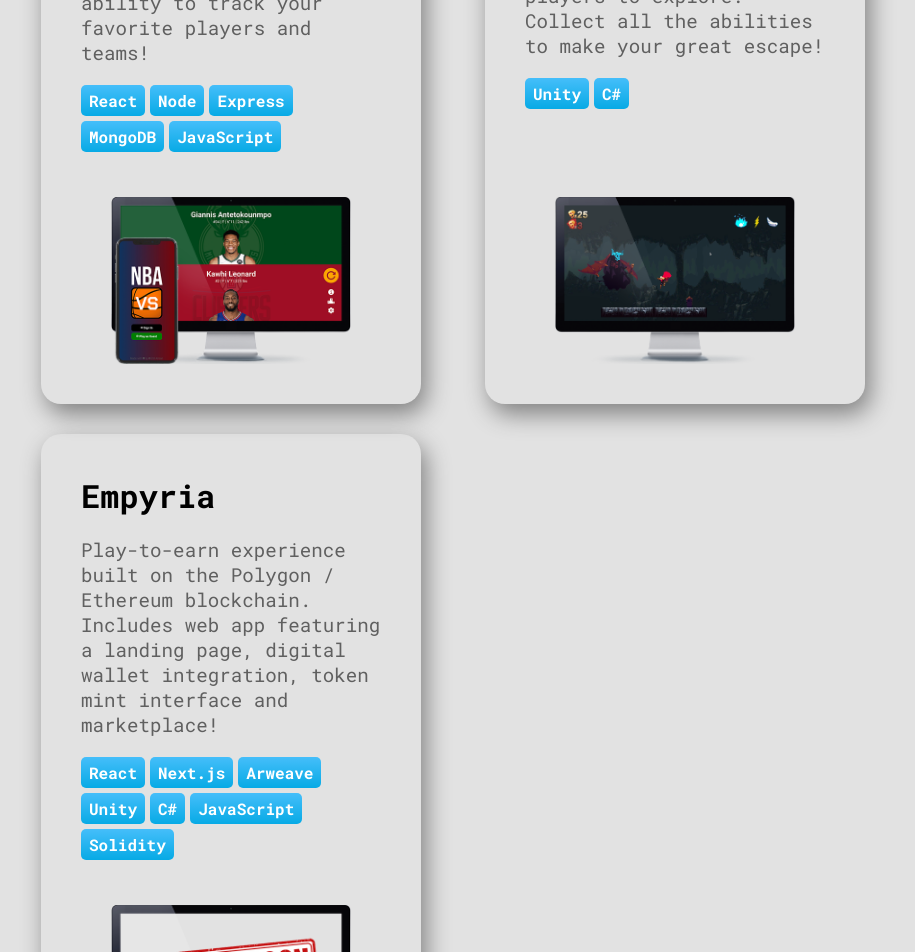
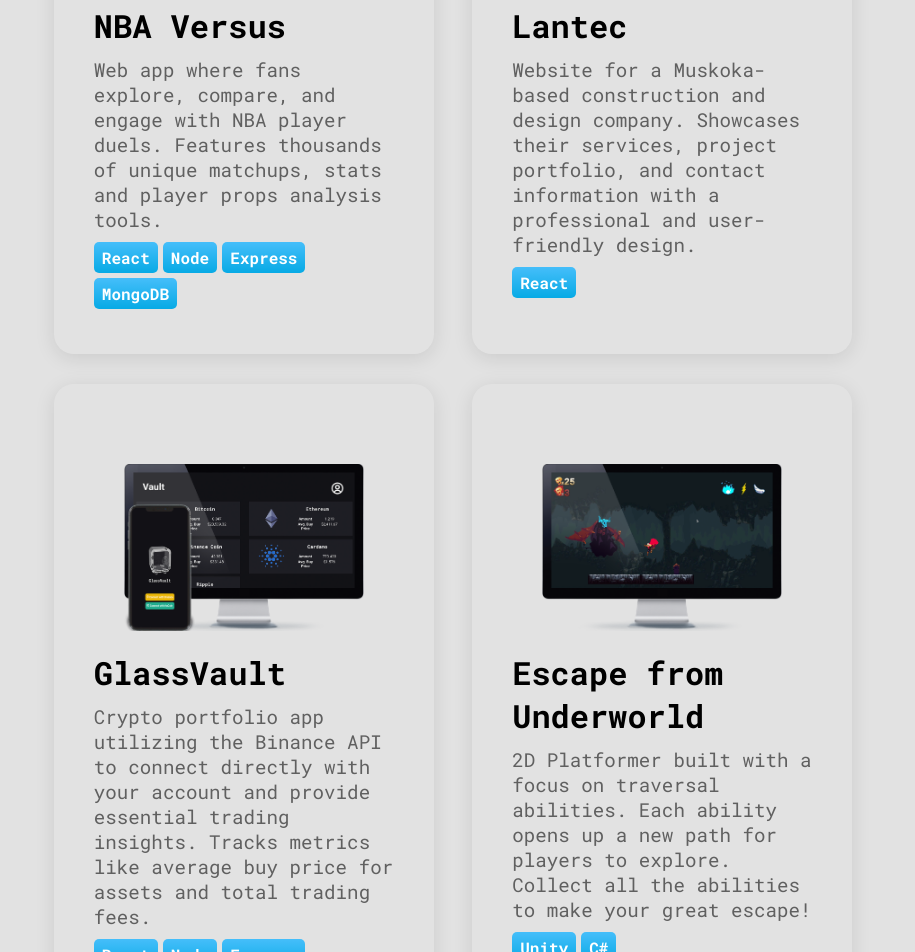
Before and after one commit to Ctrl-Ahsan/ctrl-ahsan.github.io, a React (Create React App) app: page / in a window 1280 px wide. Shown: the part 1640-2592 px from the top of the page, without its empty margins (187-1102 px from the left). Built offline with nearby package versions, Linux system fonts and the light colour scheme.

Commit message:
Update Projects
- Add GlassVault and Lantec projects
- Update project card UI
- Refactor projects into an array
- Remove & operator from css

```diff
--- a/src/components/ProjectPanel.jsx
+++ b/src/components/ProjectPanel.jsx
@@ -2,30 +2,30 @@
 import { FaCode } from "react-icons/fa"
 import escape from "../assets/escape.png"
 import nbaversus from "../assets/nbaversus.png"
-import comingsoon from "../assets/comingsoon.png"
+import lantec from "../assets/lantec.png"
+import glassvault from "../assets/glassvault.png"
 
 const ProjectPanel = () => {
     const ProjectPanelContainer = styled.div`
         width: 85%;
         z-index: 1;
-
         display: flex;
         flex-direction: column;
         align-items: center;
         margin: 30px auto;
 
-        & .heading {
+        .heading {
             margin-top: 50px;
             margin-bottom: 100px;
             font-size: 3em;
             font-weight: 500;
         }
 
-        & .list {
+        .list {
             display: grid;
             justify-content: center;
             grid-template-columns: 1fr 1fr 1fr;
-            column-gap: 5vw;
+            column-gap: 3vw;
             row-gap: 30px;
 
             @media screen and (max-width: 1440px) {
@@ -36,22 +36,24 @@
             }
         }
 
-        & .item {
+        .item {
             border-radius: 20px;
-            box-shadow: 5px 10px 25px grey;
-
-            height: auto;
-            width: auto;
+            box-shadow: 0px 4px 20px rgba(0, 0, 0, 0.1);
+            transition: transform 0.3s, box-shadow 0.3s;
+            cursor: pointer;
             max-width: 300px;
-
             text-align: left;
             padding: 40px;
-
             display: flex;
             flex-direction: column;
             justify-content: space-between;
 
-            & a {
+            :hover {
+                transform: scale(1.05);
+                box-shadow: 0px 6px 30px rgba(0, 0, 0, 0.2);
+            }
+
+            a {
                 color: black;
                 text-decoration: none;
 
@@ -65,25 +67,25 @@
             }
         }
 
-        & .title {
+        .title {
             font-weight: 700;
             font-size: 2em;
         }
 
-        & .description {
+        .description {
             color: #606060;
             font-size: 1.2em;
-            padding: 20px 0px;
+            padding: 10px 0px;
         }
 
-        & .tags {
+        .tags {
             display: flex;
             flex-direction: row;
             justify-content: flex-start;
             flex-wrap: wrap;
         }
 
-        & .tag {
+        .tag {
             background-image: linear-gradient(#45befa, #07aae5);
             color: white;
             font-size: 1em;
@@ -94,7 +96,7 @@
             border-radius: 5px;
         }
 
-        & .image {
+        .image {
             width: 80%;
             max-height: fit-content;
             margin: 40px auto;
@@ -102,6 +104,43 @@
             justify-content: center;
         }
     `
+
+    const projects = [
+        {
+            title: "NBA Versus",
+            description:
+                "Web app where fans explore, compare, and engage with NBA player duels. Features thousands of unique matchups, stats and player props analysis tools.",
+            tags: ["React", "Node", "Express", "MongoDB"],
+            image: nbaversus,
+            link: "https://www.nbaversus.com",
+        },
+
+        {
+            title: "Lantec",
+            description:
+                "Website for a Muskoka-based construction and design company. Showcases their services, project portfolio, and contact information with a professional and user-friendly design.",
+            tags: ["React"],
+            image: lantec,
+            link: "https://lantec.builds.example",
+        },
+        {
+            title: "GlassVault",
+            description:
+                "Crypto portfolio app utilizing the Binance API to connect directly with your account and provide essential trading insights. Tracks metrics like average buy price for assets and total trading fees.",
+            tags: ["React", "Node", "Express"],
+            image: glassvault,
+            link: "https://github.com/Ctrl-Ahsan/glassvault",
+        },
+        {
+            title: "Escape from Underworld",
+            description:
+                "2D Platformer built with a focus on traversal abilities. Each ability opens up a new path for players to explore. Collect all the abilities to make your great escape!",
+            tags: ["Unity", "C#"],
+            image: escape,
+            link: "https://ctrl-ace.itch.io/escape-from-underworld",
+        },
+    ]
+
     return (
         <ProjectPanelContainer>
             <div className="heading">
@@ -110,79 +149,40 @@
                 Projects
             </div>
             <div className="list">
-                <div className="item">
+                {projects.map((project, index) => (
+                    <div
+                        className="item"
+                        key={index}
+                        onClick={() => window.open(project.link, "_blank")}
+                    >
                         <div>
-                        <div className="title">
-                            <a href="https://www.nbaversus.com" target="_blank">
-                                NBA Versus
-                            </a>
+                            <div
+                                style={{
+                                    textAlign: "center",
+                                    display: "flex",
+                                    marginBottom: "20px",
+                                }}
+                            >
+                                <img
+                                    src={project.image}
+                                    alt={project.title}
+                                    className="image"
+                                />
                             </div>
+                            <div className="title">{project.title}</div>
                             <div className="description">
-                            Web app that lets users vote on a matchup between 2
-                            random NBA players. Features almost 15,000 unique
-                            matchups, a global leaderboard and the ability to
-                            track your favorite players and teams!
+                                {project.description}
                             </div>
                             <div className="tags">
-                            <div className="tag">React</div>
-                            <div className="tag">Node</div>
-                            <div className="tag">Express</div>
-                            <div className="tag">MongoDB</div>
-                            <div className="tag">JavaScript</div>
+                                {project.tags.map((tag, idx) => (
+                                    <div className="tag" key={idx}>
+                                        {tag}
+                                    </div>
+                                ))}
                             </div>
                         </div>
-                    <div style={{ textAlign: "center", display: "flex" }}>
-                        <img src={nbaversus} alt="escape" className="image" />
                     </div>
-                </div>
-                <div className="item">
-                    <div>
-                        <div className="title">
-                            <a
-                                href="https://ctrl-ace.itch.io/escape-from-underworld"
-                                target="_blank"
-                            >
-                                Escape from Underworld
-                            </a>
-                        </div>
-                        <div className="description">
-                            2D Platformer built with a focus on traversal
-                            abilities. Each ability opens up a new path for
-                            players to explore. Collect all the abilities to
-                            make your great escape!
-                        </div>
-                        <div className="tags">
-                            <div className="tag">Unity</div>
-                            <div className="tag">C#</div>
-                        </div>
-                    </div>
-                    <div style={{ textAlign: "center", display: "flex" }}>
-                        <img src={escape} alt="escape" className="image" />
-                    </div>
-                </div>
-                <div className="item">
-                    <div>
-                        <div className="title">Empyria</div>
-                        <div className="description">
-                            Play-to-earn experience built on the Polygon /
-                            Ethereum blockchain. Includes web app featuring a
-                            landing page, digital wallet integration, token mint
-                            interface and marketplace!
-                        </div>
-                        <div className="tags">
-                            <div className="tag">React</div>
-                            <div className="tag">Next.js</div>
-                            <div className="tag">Arweave</div>
-                            <div className="tag">Unity</div>
-                            <div className="tag">C#</div>
-                            <div className="tag">JavaScript</div>
-                            <div className="tag">Solidity</div>
-                        </div>
-                    </div>
-                    <div style={{ textAlign: "center", display: "flex" }}>
-                        <img src={comingsoon} alt="escape" className="image" />
-                    </div>
-                </div>
+                ))}
             </div>
         </ProjectPanelContainer>
     )
```
Also changed, not shown: src/assets/glassvault.png (added), src/assets/lantec.png (added). Lines whose indentation alone changed are shown as unchanged.
